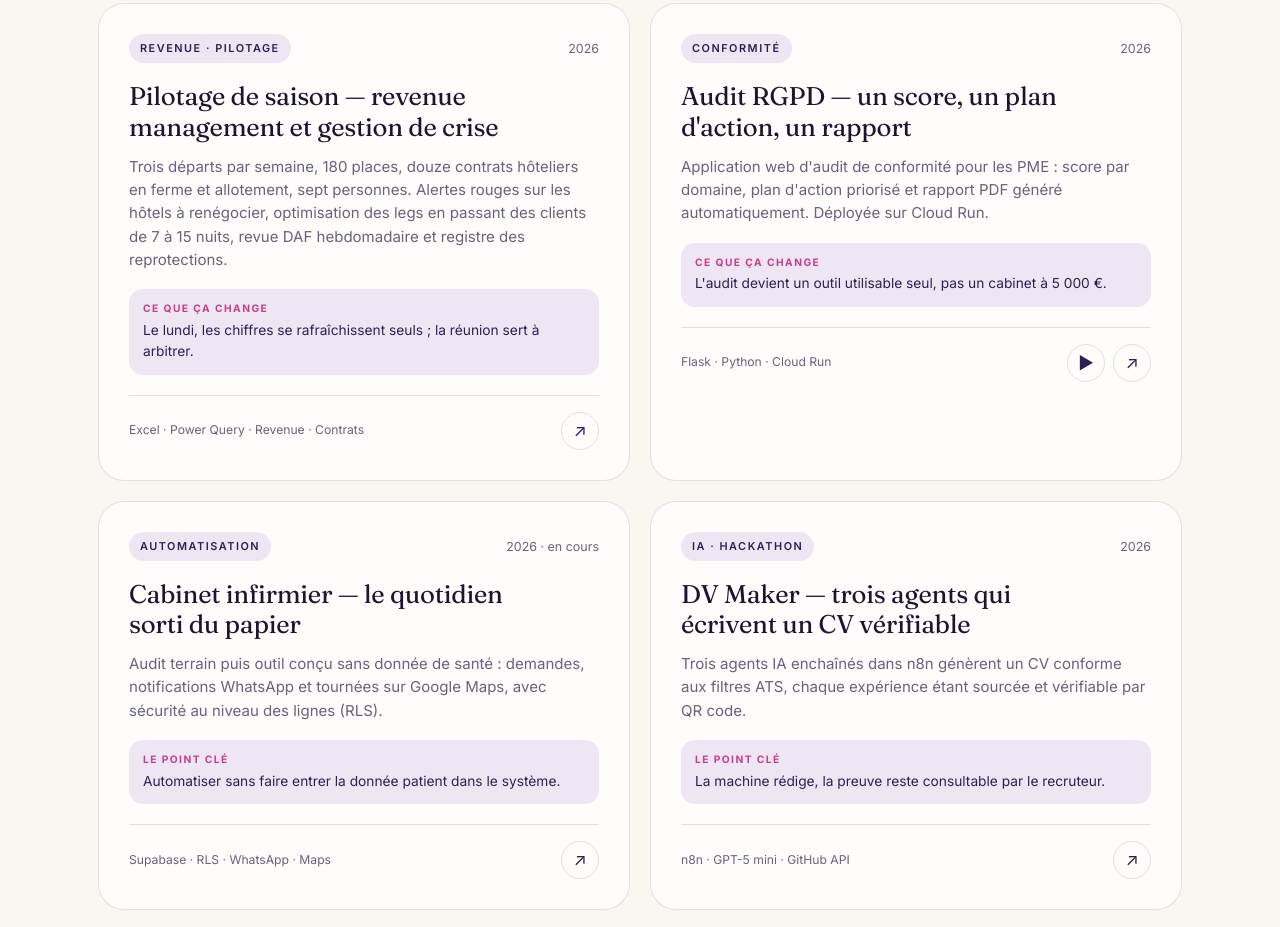
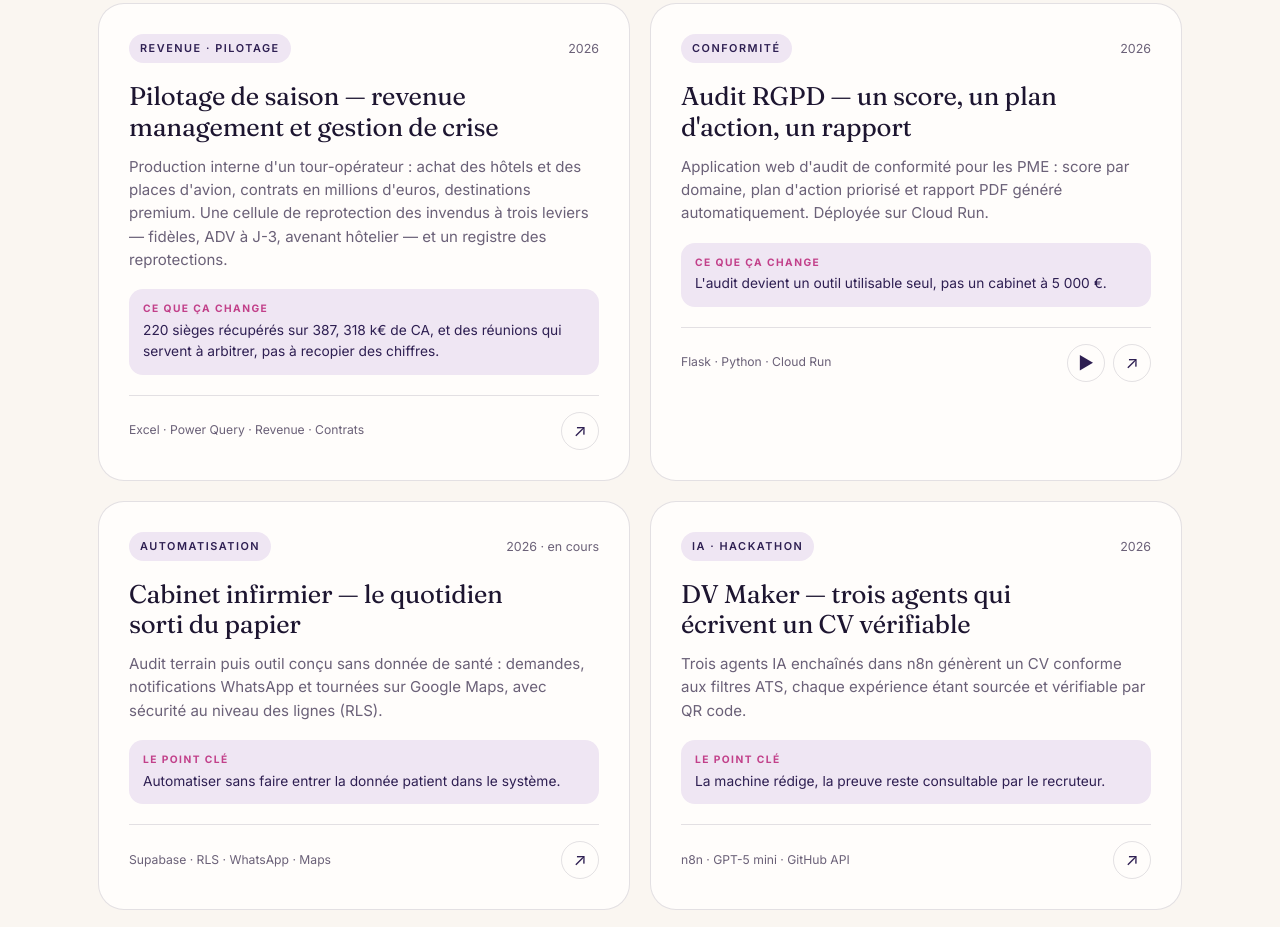
Before and after one commit to Fahima94/portfolio, a plain HTML site: page index.html in a window 1280 px wide. Shown: the part 2204-3131 px from the top of the page. Drawn offline with Linux system fonts and the light colour scheme.

Commit message:
Carte projet : cellule invendus et contrats en millions

```diff
--- a/index.html
+++ b/index.html
@@ -113,8 +113,8 @@
           <span class="year">2026</span>
         </div>
         <h3>Pilotage de saison — revenue management et gestion de crise</h3>
-        <p>Trois départs par semaine, 180 places, douze contrats hôteliers en ferme et allotement, sept personnes. Alertes rouges sur les hôtels à renégocier, optimisation des legs en passant des clients de 7 à 15 nuits, revue DAF hebdomadaire et registre des reprotections.</p>
-        <div class="result"><span>Ce que ça change</span> Le lundi, les chiffres se rafraîchissent seuls ; la réunion sert à arbitrer.</div>
+        <p>Production interne d'un tour-opérateur : achat des hôtels et des places d'avion, contrats en millions d'euros, destinations premium. Une cellule de reprotection des invendus à trois leviers — fidèles, ADV à J-3, avenant hôtelier — et un registre des reprotections.</p>
+        <div class="result"><span>Ce que ça change</span> 220 sièges récupérés sur 387, 318 k€ de CA, et des réunions qui servent à arbitrer, pas à recopier des chiffres.</div>
         <div class="project-foot">
           <span class="stack">Excel · Power Query · Revenue · Contrats</span>
           <span class="foot-links">
```
